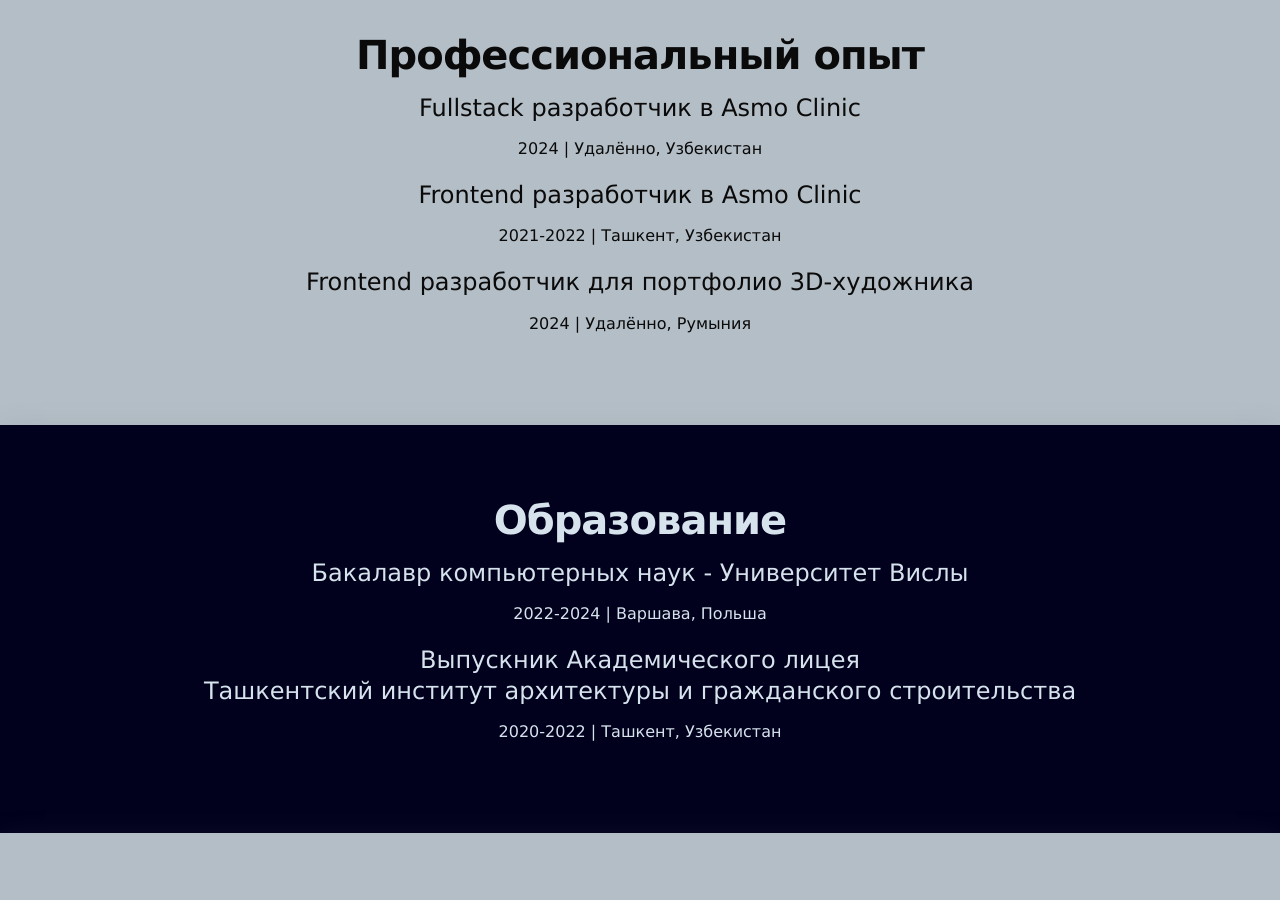
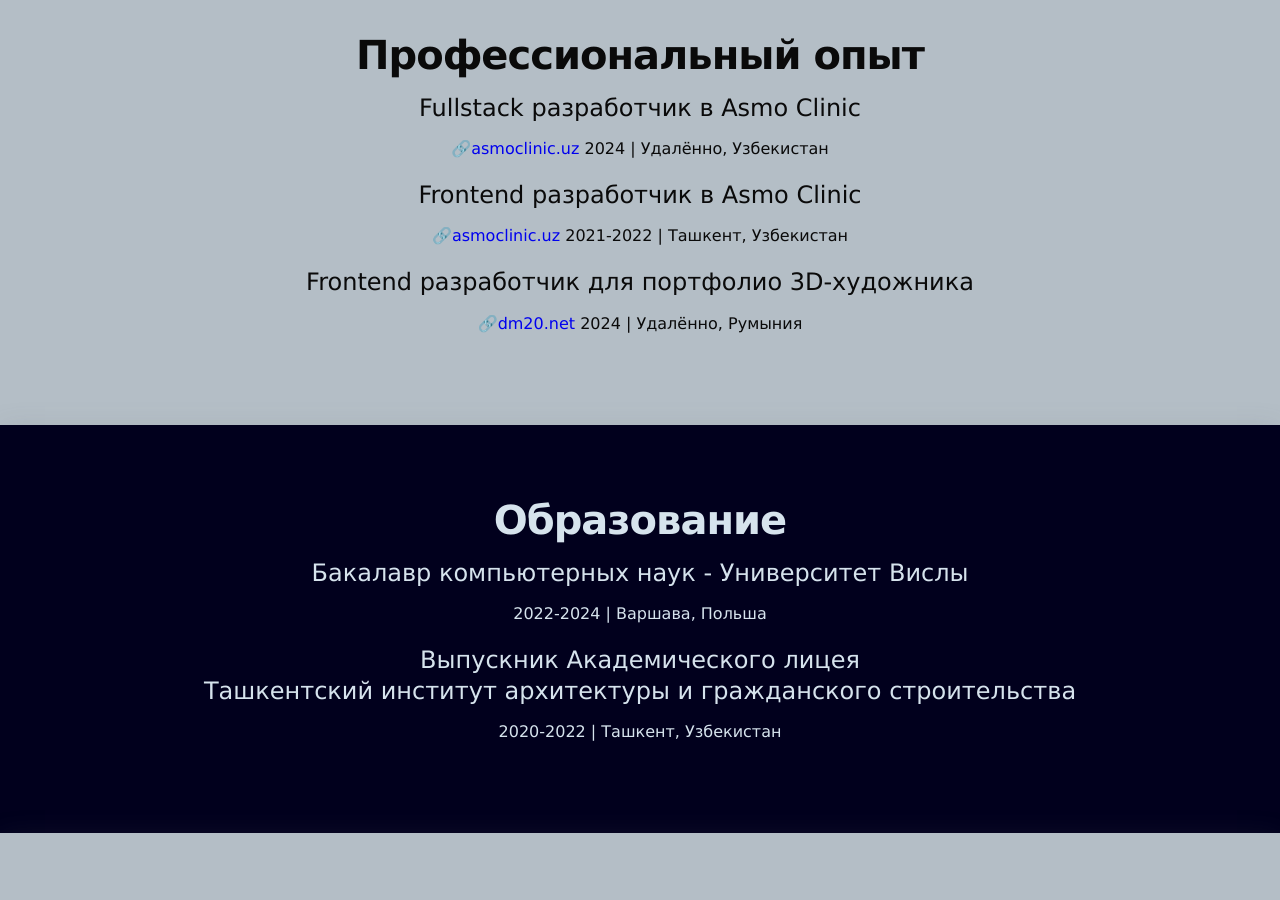
Before and after one commit to BladeJoe/XBM, a plain HTML site: page ru/index.html in a window 1280 px wide. Shown: the part 840-1740 px from the top of the page. Drawn offline with Linux system fonts and the light colour scheme.

Commit message:
fuckthisd

```diff
--- a/ru/index.html
+++ b/ru/index.html
@@ -64,15 +64,18 @@
             <div class="container">
                 <h2>Профессиональный опыт</h2>
                 <div class="experience-item mb5">
-                    <h3>Fullstack разработчик в Asmo Clinic</h3>
+                    <h3>Fullstack разработчик в Asmo Clinic</h3><a href="https://asmoclinic.uz"
+                        class="reference">🔗asmoclinic.uz</a>
                     <time datetime="2024">2024</time> | Удалённо, Узбекистан
                 </div>
                 <div class="experience-item mb5">
-                    <h3>Frontend разработчик в Asmo Clinic</h3>
+                    <h3>Frontend разработчик в Asmo Clinic</h3><a href="https://asmoclinic.uz"
+                        class="reference">🔗asmoclinic.uz</a>
                     <time datetime="2021">2021</time>-<time datetime="2022">2022</time> | Ташкент, Узбекистан
                 </div>
                 <div class="experience-item mb5">
-                    <h3>Frontend разработчик для портфолио 3D-художника</h3>
+                    <h3>Frontend разработчик для портфолио 3D-художника</h3><a href="https://dm20.net"
+                        class="reference">🔗dm20.net</a>
                     <time datetime="2024">2024</time> | Удалённо, Румыния
                 </div>
             </div>
```
